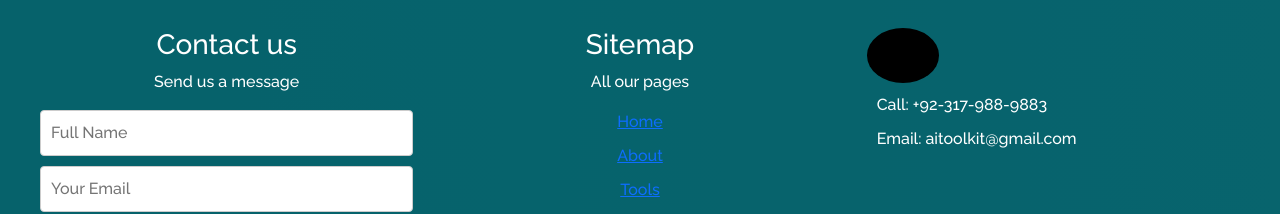
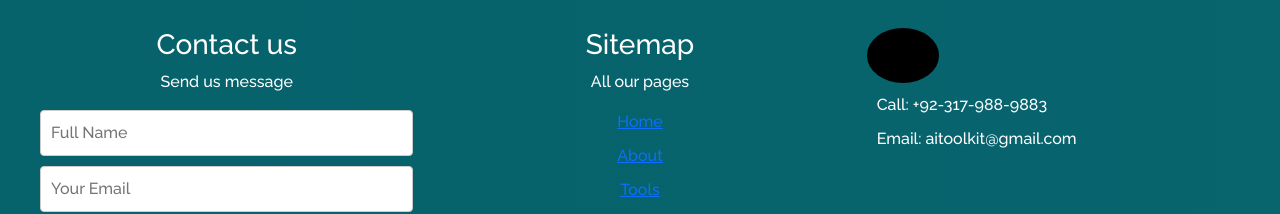
Before and after one commit to MuhammadZawar11681/AI-ToolKit, a React (Create React App) app in the folder ai-toolkit/: page / in a window 1280 px wide. Shown: the part 2465-2679 px from the top of the page. Built offline with nearby package versions, Linux system fonts and the light colour scheme.

Commit message:
Update home footer

```diff
--- a/ai-toolkit/src/components/HomeFooter/HomeFooter.js
+++ b/ai-toolkit/src/components/HomeFooter/HomeFooter.js
@@ -7,7 +7,7 @@ const HomeFooter = () => {
     <footer className="homefooter">
       <div className="left">
         <h3>Contact us</h3>
-        <p>Send us a message</p>
+        <p>Send us message</p>
         <form>
           <input type="text" placeholder="Full Name" />
           <input type="email" placeholder="Your Email" />
```
